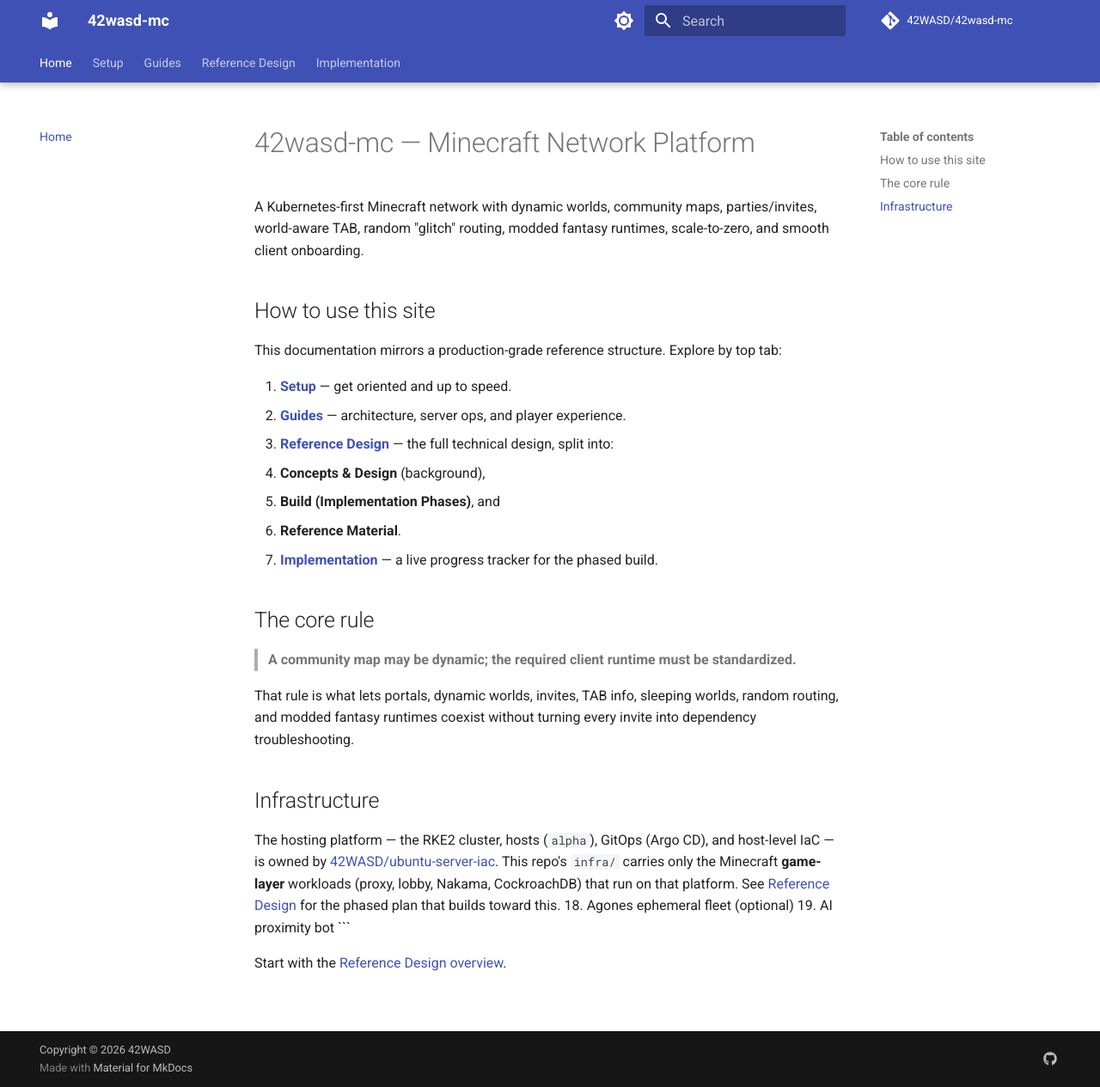
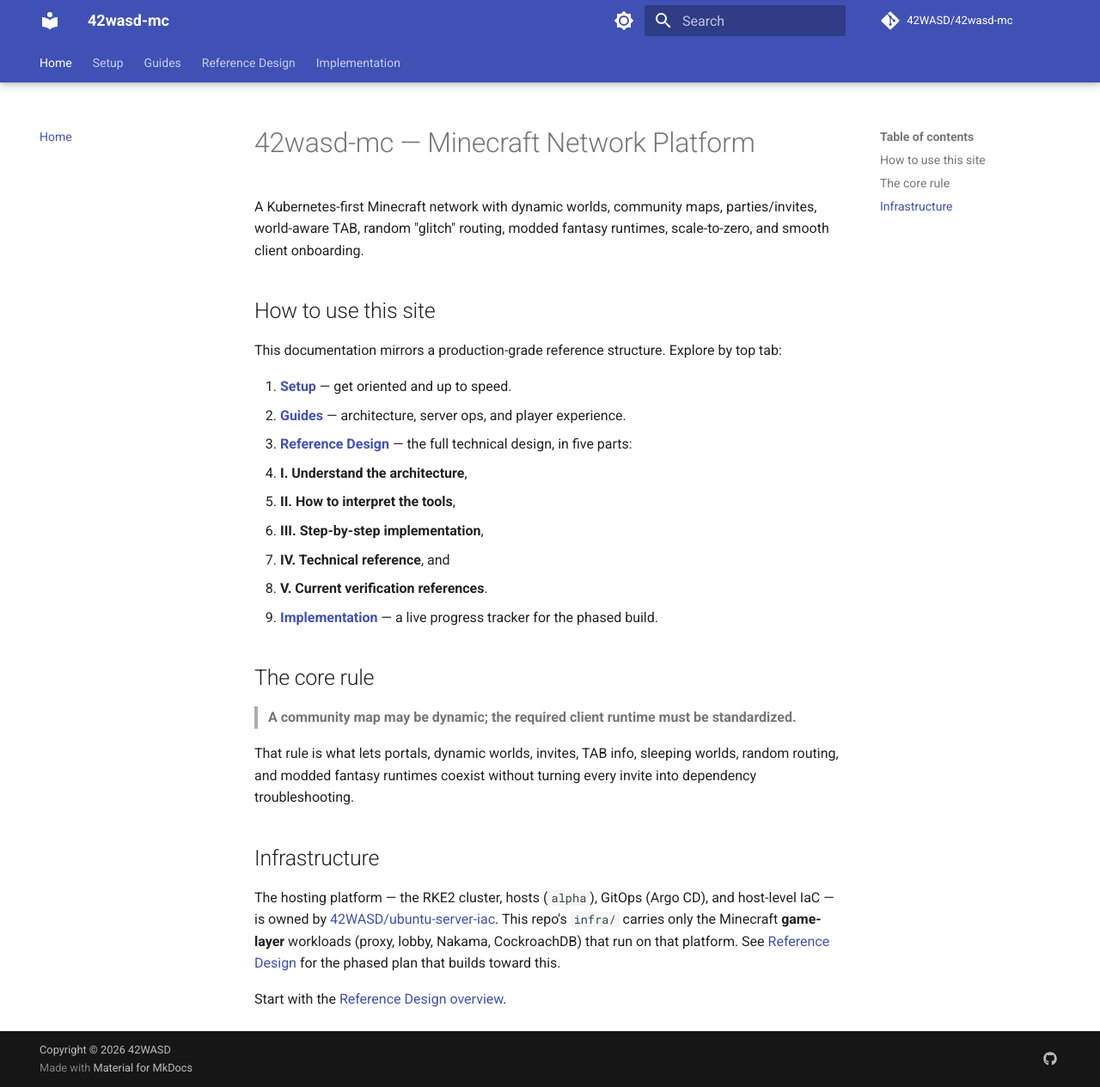
Before and after one commit to 42WASD/42wasd-mc, an MkDocs documentation site: the page built from docs/index.md, in a window 1280 px wide and 1265 px high. Shown: the whole window at 86% size. Built offline with MkDocs 1.6.1 and Material for MkDocs 9.7.7, drawn with Linux system fonts in a browser that asks for light colours; comment, search, counter and statistics services are not loaded.

Commit message:
docs: fix stale structure references and leftover fragment
- docs/index.md: remove orphaned '18. Agones / 19. AI proximity bot' fragment
  (copy-paste remnant with dangling code fence); update Reference Design
  description to reflect the flattened 5-part layout (I-V) instead of the old
  3-group background/build/reference.
- deploy-cockroachdb-and-nakama: replace stale 'page 07' page-number pointer
  with a proper cross-reference link to the social-state concept page.

````diff
--- a/docs/index.md
+++ b/docs/index.md
@@ -11,10 +11,12 @@
 
 1. **[Setup](setup/getting-started.md)** — get oriented and up to speed.
 2. **[Guides](guides/architecture/index.md)** — architecture, server ops, and player experience.
-3. **[Reference Design](reference-design/index.md)** — the full technical design, split into:
-   - **Concepts & Design** (background),
-   - **Build (Implementation Phases)**, and
-   - **Reference Material**.
+3. **[Reference Design](reference-design/index.md)** — the full technical design, in five parts:
+   - **I. Understand the architecture**,
+   - **II. How to interpret the tools**,
+   - **III. Step-by-step implementation**,
+   - **IV. Technical reference**, and
+   - **V. Current verification references**.
 4. **[Implementation](implementation/index.md)** — a live progress tracker for the phased build.
 
 ## The core rule
@@ -34,8 +36,5 @@
 lobby, Nakama, CockroachDB) that run on that platform. See
 [Reference Design](reference-design/index.md) for the phased plan that builds
 toward this.
-18. Agones ephemeral fleet (optional)
-19. AI proximity bot
-```
 
 Start with the [Reference Design overview](reference-design/index.md).
````
Also changed, not shown: docs/reference-design/03-step-by-step-implementation/deploy-cockroachdb-and-nakama/index.md (+2 -1 lines).
